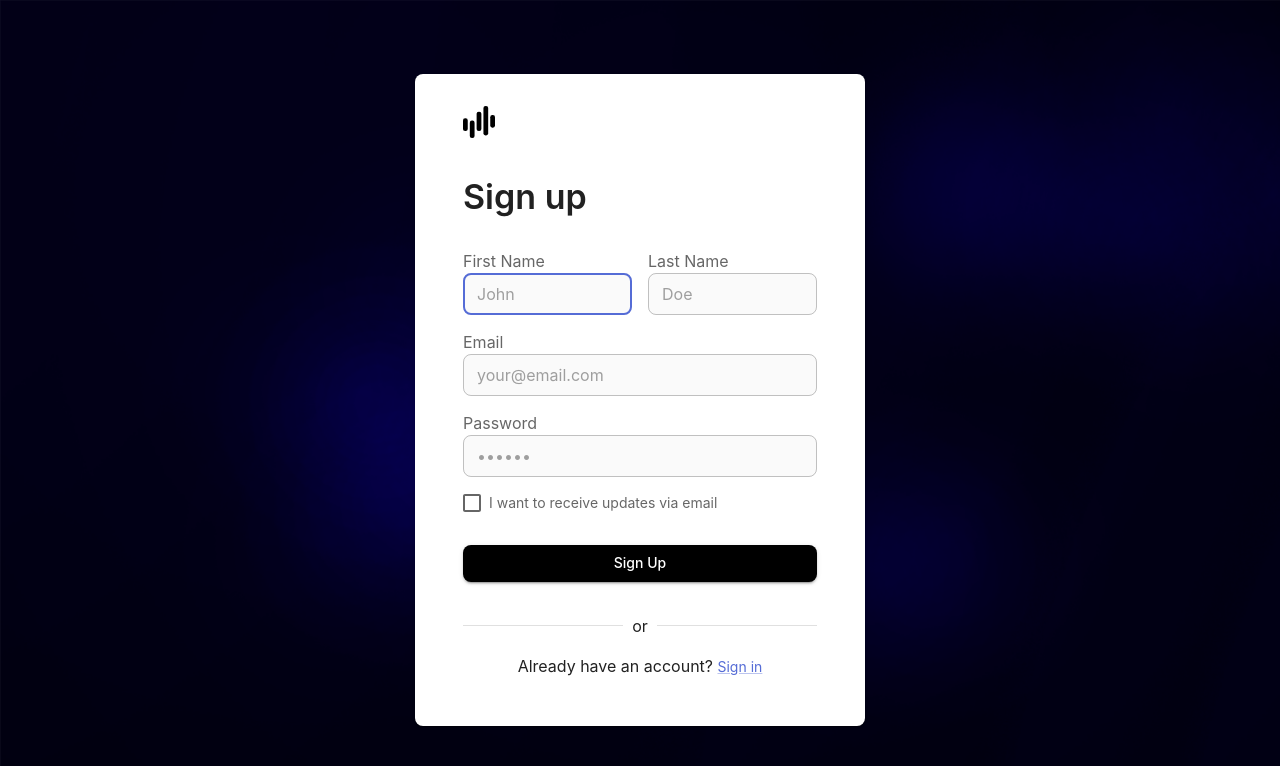
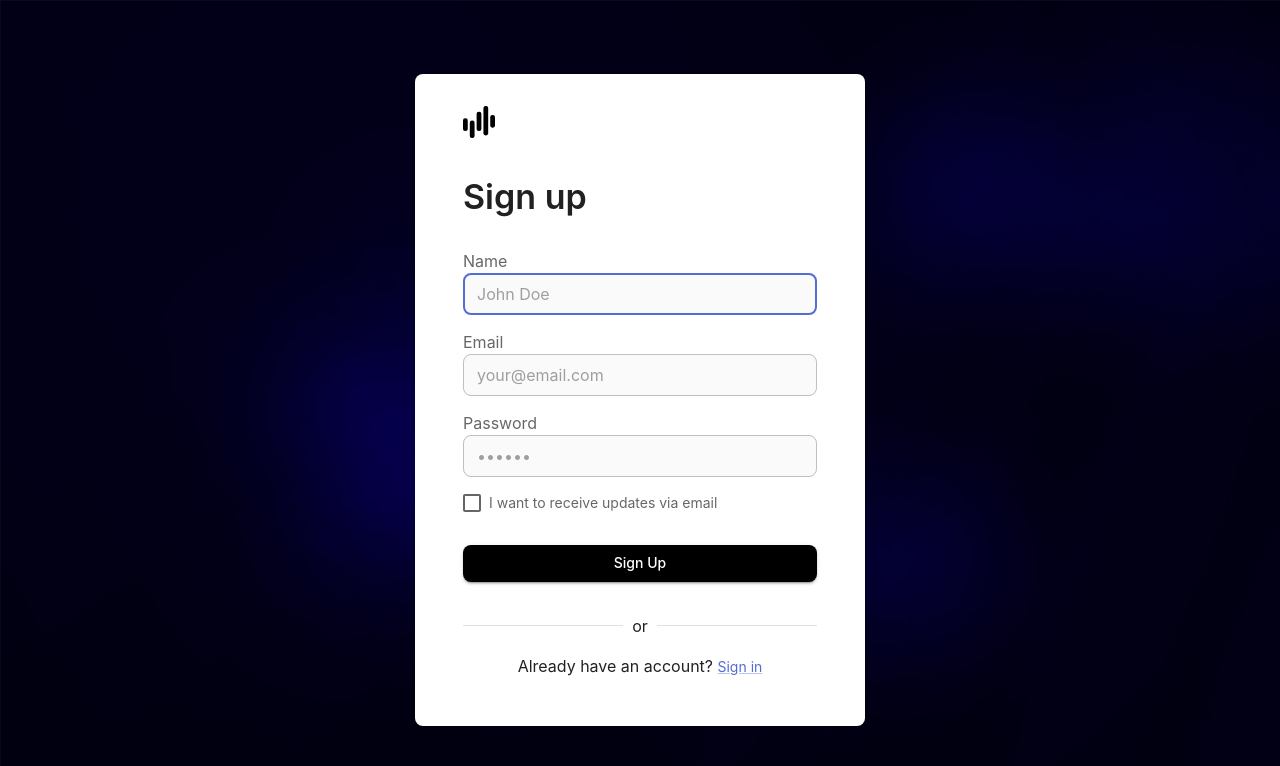
Before and after one commit to Tin-Duong1/IceMetrics, a React (Vite) app in the folder client/: page /signup in a window 1280 px wide. Shown: the top 766 px of the page. Built offline with nearby package versions, Linux system fonts and the light colour scheme.

Commit message:
Update signin to be compatable with the backend

```diff
--- a/client/src/components/SignIn.tsx
+++ b/client/src/components/SignIn.tsx
@@ -19,30 +19,34 @@ import axios from "axios";
 function SignIn() {
   const [showAlert, setShowAlert] = useState(false);
   const [alertText, setAlertText] = useState("");
+  const [formValues, setFormValues] = useState({
+    email: "",
+    password: "",
+  });
+
+  const handleChange = (event: React.ChangeEvent<HTMLInputElement>) => {
+    const { name, value } = event.target;
+    setFormValues({ ...formValues, [name]: value });
+  };
 
   const handleSubmit = async (event: FormEvent<HTMLFormElement>) => {
     event.preventDefault();
-    const data = new FormData(event.currentTarget);
 
     try {
-      const response = await axios.post("/api/signin", {
-        email: data.get("email"),
-        password: data.get("password"),
-      });
+      const response = await axios.post("/api/signin", formValues);
 
       if (response.status === 200) {
         setShowAlert(true);
         setAlertText("Logged In");
+        setFormValues({ email: "", password: "" });
       }
     } catch (error) {
       if (axios.isAxiosError(error)) {
         if (error.response) {
           const statusCode = error.response.status;
 
-          if (statusCode === 401) {
-            setShowAlert(true);
-            setAlertText("Invalid credentials");
-          }
+          setShowAlert(true);
+          setAlertText("Invalid credentials");
         }
       }
     }
@@ -110,6 +114,8 @@ function SignIn() {
               autoComplete="email"
               required
               fullWidth
+              value={formValues.email}
+              onChange={handleChange}
             />
           </FormControl>
           <FormControl>
@@ -122,6 +128,8 @@ function SignIn() {
               autoComplete="current-password"
               required
               fullWidth
+              value={formValues.password}
+              onChange={handleChange}
             />
           </FormControl>
           <FormControl
--- a/client/src/components/SignUp.tsx
+++ b/client/src/components/SignUp.tsx
@@ -19,30 +19,37 @@ import axios from "axios";
 function SignUp() {
   const [showAlert, setShowAlert] = useState(false);
   const [alertText, setAlertText] = useState("");
+  const [formValues, setFormValues] = useState({
+    name: "",
+    email: "",
+    password: "",
+  });
+
+  const handleChange = (event: React.ChangeEvent<HTMLInputElement>) => {
+    const { name, value } = event.target;
+    setFormValues({ ...formValues, [name]: value });
+  };
 
   const handleSubmit = async (event: FormEvent<HTMLFormElement>) => {
     event.preventDefault();
-    const data = new FormData(event.currentTarget);
 
     try {
-      const response = await axios.post("/api/signup", {
-        firstName: data.get("firstname"),
-        lastName: data.get("lastname"),
-        email: data.get("email"),
-        password: data.get("password"),
-      });
+      const response = await axios.post("/api/signup", formValues);
 
       if (response.status === 200) {
         setShowAlert(true);
         setAlertText("Success! Going to verification process...");
+        setFormValues({ name: "", email: "", password: "" });
       }
     } catch (error) {
       if (axios.isAxiosError(error)) {
         if (error.response) {
           const statusCode = error.response.status;
 
+          setShowAlert(true);
+          setAlertText("Issue during sign up");
+
           if (statusCode === 409) {
-            setShowAlert(true);
             setAlertText("Email already in use");
           }
         }
@@ -106,33 +113,21 @@ function SignUp() {
               {alertText}
             </Alert>
           )}
-          <Box sx={{ display: "flex", flexDirection: "row", gap: 2 }}>
           <FormControl>
-              <FormLabel htmlFor="firstname">First Name</FormLabel>
+            <FormLabel htmlFor="name">Name</FormLabel>
             <TextField
-                id="firstname"
+              id="name"
               type="text"
-                name="firstname"
-                placeholder="John"
+              name="name"
+              placeholder="John Doe"
               autoCapitalize="words"
               autoFocus
               required
               fullWidth
+              value={formValues.name}
+              onChange={handleChange}
             />
           </FormControl>
-            <FormControl>
-              <FormLabel htmlFor="lastname">Last Name</FormLabel>
-              <TextField
-                id="lastname"
-                type="text"
-                name="lastname"
-                placeholder="Doe"
-                autoCapitalize="words"
-                required
-                fullWidth
-              />
-            </FormControl>
-          </Box>
           <FormControl>
             <FormLabel htmlFor="email">Email</FormLabel>
             <TextField
@@ -143,6 +138,8 @@ function SignUp() {
               autoComplete="email"
               required
               fullWidth
+              value={formValues.email}
+              onChange={handleChange}
             />
           </FormControl>
           <FormControl>
@@ -155,6 +152,8 @@ function SignUp() {
               autoComplete="current-password"
               required
               fullWidth
+              value={formValues.password}
+              onChange={handleChange}
             />
           </FormControl>
           <FormControl
```
Lines whose indentation alone changed are shown as unchanged.
